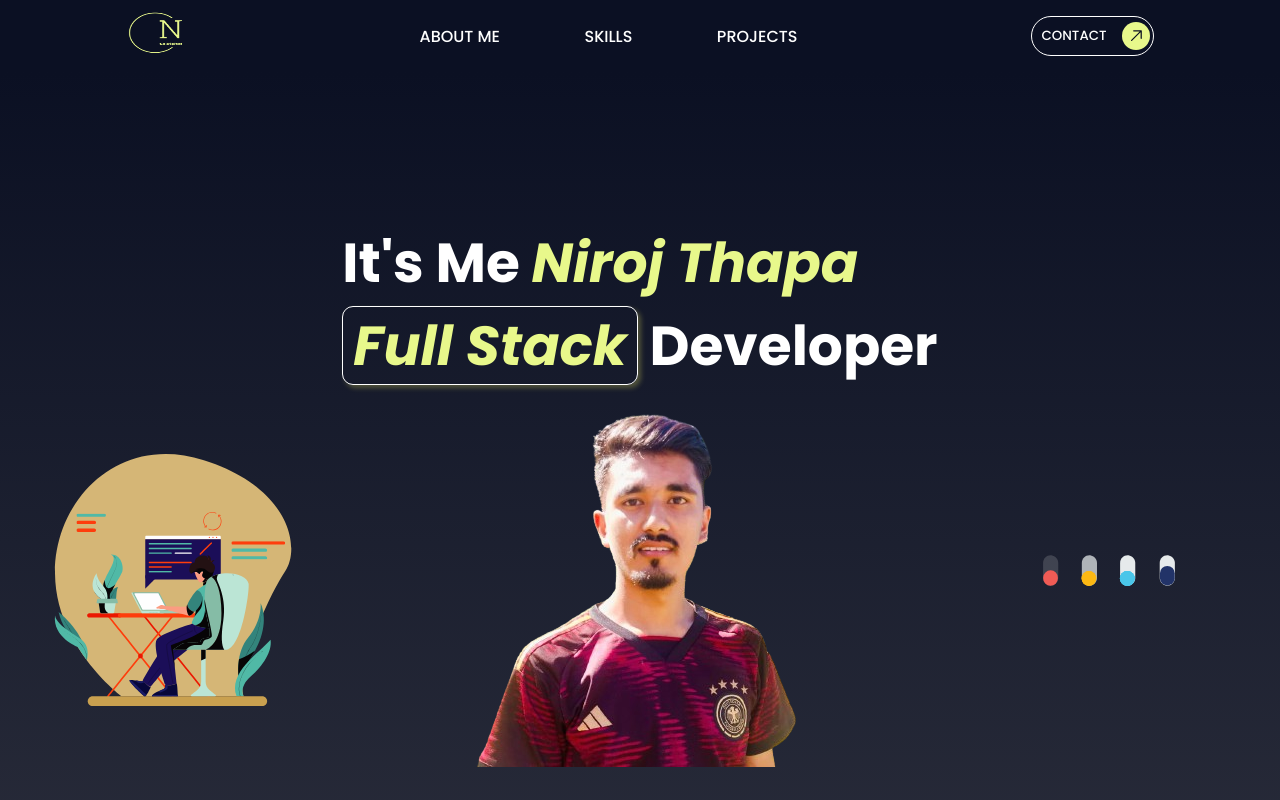
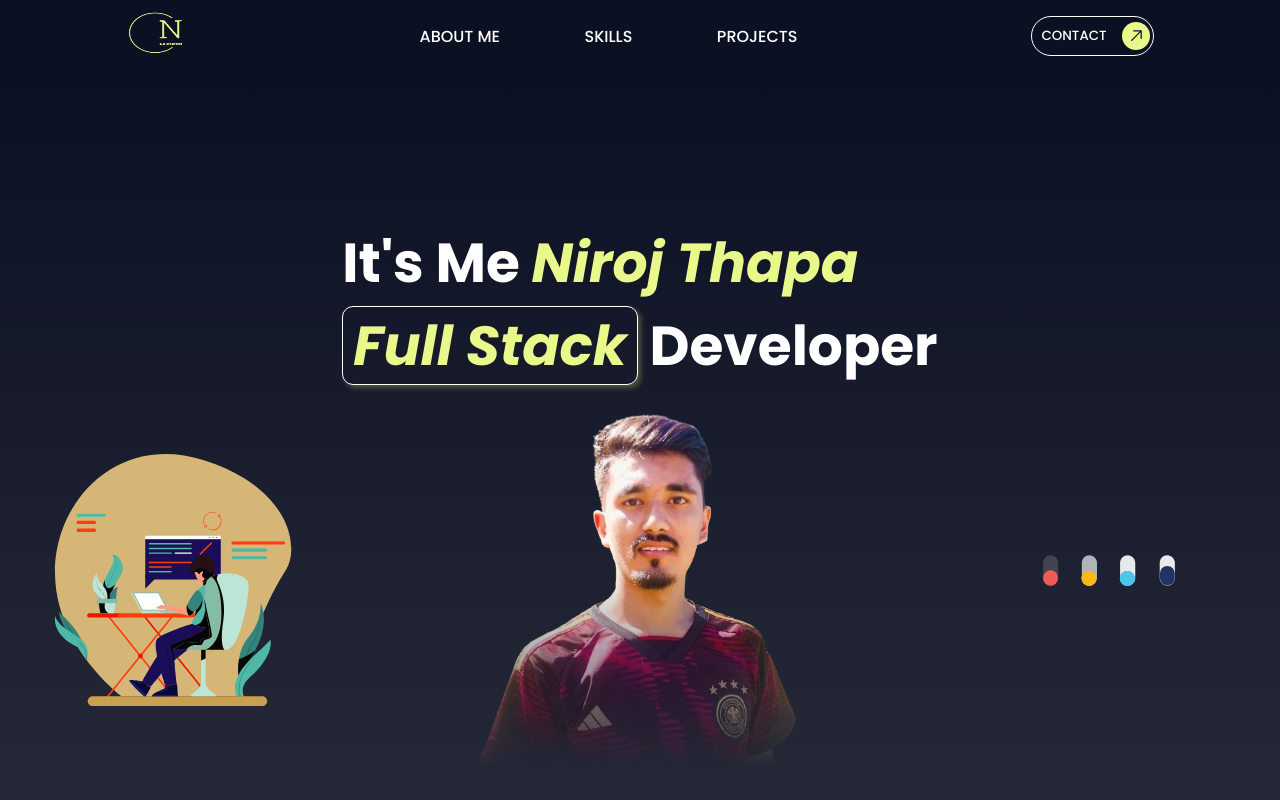
Before and after one commit to Niroj925/my_portfolio, a React (Vite) app: page / in a window 1280 px wide. Shown: the top 800 px of the page. Built offline with nearby package versions, Linux system fonts and the light colour scheme; a web font is replaced by a local one.

Commit message:
ch sth in image

```diff
--- a/src/scss/pages/home/_heroSection.scss
+++ b/src/scss/pages/home/_heroSection.scss
@@ -37,9 +37,12 @@
 
 .heroImage{
   margin-top: -120px;
+  position: relative;
   img{
     max-width: 100%;
     height: auto;
+    mask-image: linear-gradient(to bottom, rgba(0,0,0,1) 0%, rgba(0,0,0,1) 60%, rgba(0,0,0,0.5) 85%, rgba(0,0,0,0) 100%);
+    -webkit-mask-image: linear-gradient(to bottom, rgba(0,0,0,1) 0%, rgba(0,0,0,1) 60%, rgba(0,0,0,0.5) 85%, rgba(0,0,0,0) 100%);
   }
 }
 
```
